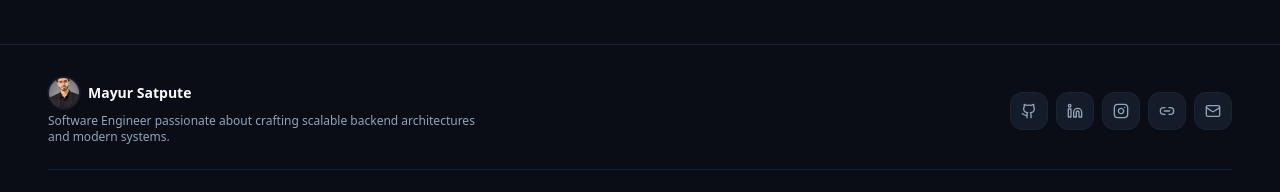
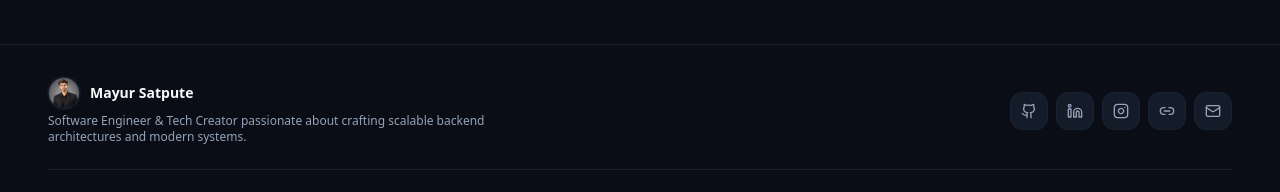
Before and after one commit to Mayur-Satpute/Mayur-Satpute.github.io, a Next.js app: page / in a window 1280 px wide. Shown: the part 5648-5840 px from the top of the page. Built offline with nearby package versions, Linux system fonts and the light colour scheme.

Commit message:
Fix footer avatar framing: remove scale cut and center face with balanced headroom

```diff
--- a/app/page.tsx
+++ b/app/page.tsx
@@ -1142,13 +1142,13 @@ export default function Home() {
 
             {/* Brand Signature */}
             <div className="flex flex-col items-center md:items-start text-center md:text-left space-y-1">
-              <div className="flex items-center gap-2">
+              <div className="flex items-center gap-2.5">
                 <div className="w-8 h-8 rounded-full overflow-hidden border border-border shrink-0 bg-muted ring-1 ring-border/50">
                   <img
                     src="./images/mayur.jpg"
-                    alt="Mayur"
-                    className="w-full h-full object-cover scale-150"
-                    style={{ objectPosition: '50% 18%' }}
+                    alt="Mayur Satpute"
+                    className="w-full h-full object-cover transition-transform"
+                    style={{ objectPosition: '50% 20%' }}
                     onError={(e) => {
                       const target = e.target as HTMLImageElement;
                       if (!target.src.endsWith('/images/mayur.jpg')) {
@@ -1160,7 +1160,7 @@ export default function Home() {
                 <span className="text-sm font-bold text-foreground">Mayur Satpute</span>
               </div>
               <p className="text-xs text-muted-foreground max-w-md">
-                Software Engineer passionate about crafting scalable backend architectures and modern systems.
+                Software Engineer & Tech Creator passionate about crafting scalable backend architectures and modern systems.
               </p>
             </div>
 
```
